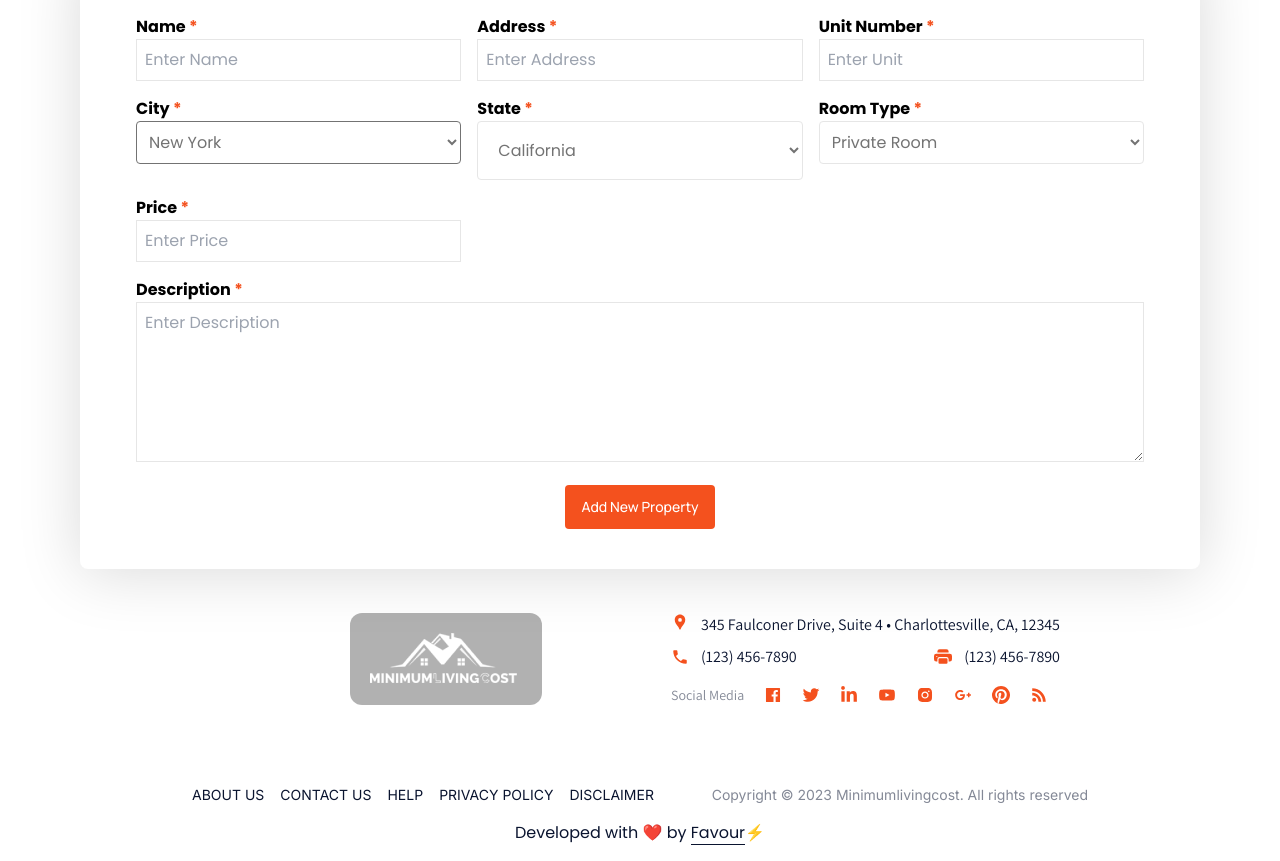
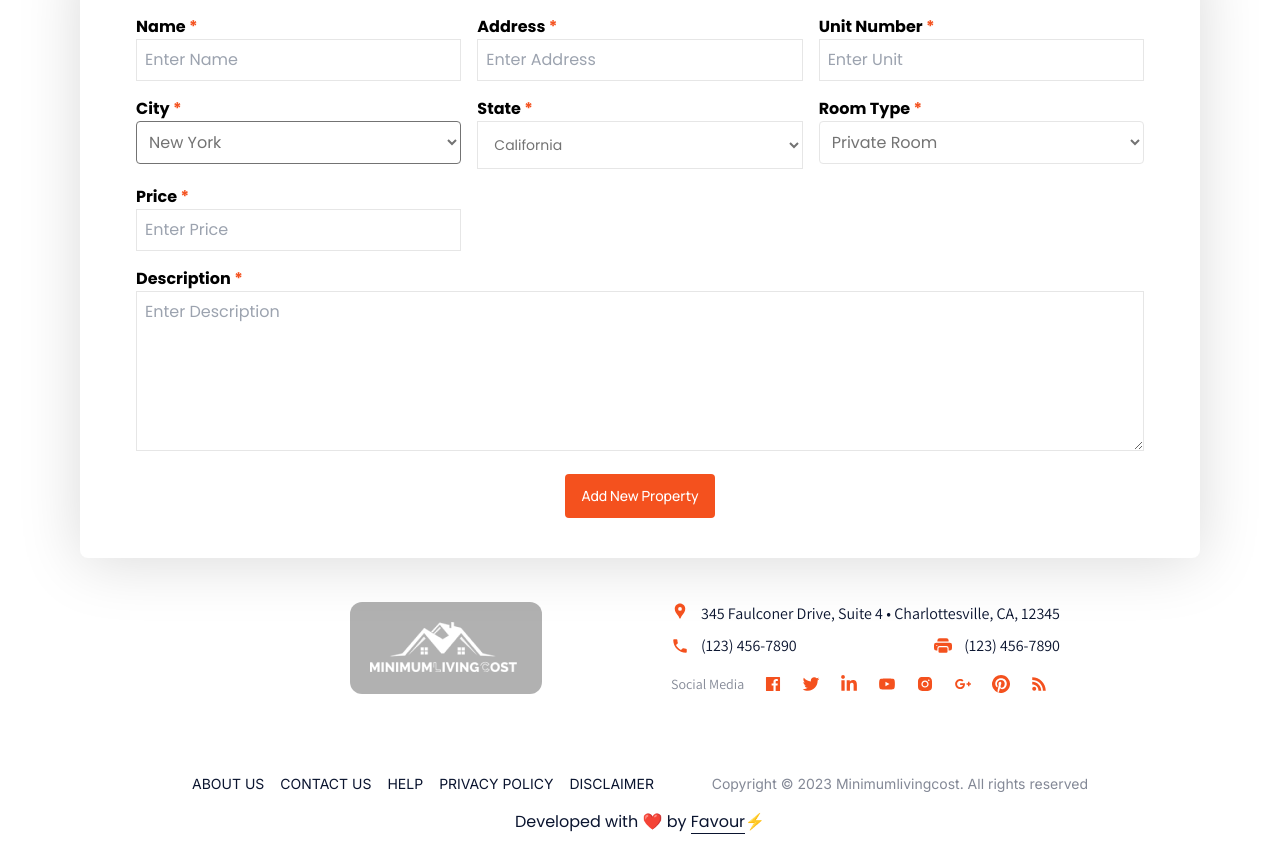
Before and after one commit to favourbadakin/Home-Rentals-Agency, a React (Vite) app: page / in a window 1280 px wide. Shown: the part 2960-3821 px from the top of the page. Built offline with nearby package versions, Linux system fonts and the light colour scheme.

Commit message:
first test deploy

```diff
--- a/src/components/Form.jsx
+++ b/src/components/Form.jsx
@@ -101,7 +101,8 @@ const Form = () => {
                 State <span className="text-tertiary">*</span>
               </label>
               <select
-                 className=" rounded bg-[#FFF] border text-[#737373] p-4 border-[#E6E6E6] w-full"
+                 //className=" rounded bg-[#FFF] border text-[#737373] p-4 border-[#E6E6E6] w-full"
+                 className="border text-[#737373] bg-[#FFF] bg-clip-padding cursor-pointer focus:ring-0 text-sm p-3 focus:outline-none border-[#E6E6E6] w-full rounded-none"
                 id="state"
                 value={formData.state}
                 name="state"
```
